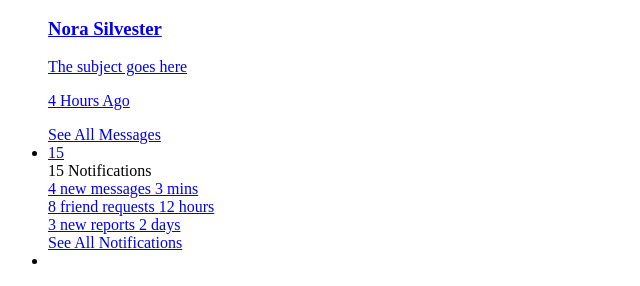
After one commit to jlplautz/algorisoft, a Django app: template templates/header.html in a window 1280 px wide. The commit adds this page. Shown: the part 1795-2081 px from the top of the page, without its empty margins (0-640 px from the left). Run offline with Django 3.2, Linux system fonts and the light colour scheme; the template is opened without the code that fills it, so the values that code supplies are empty.

Commit message:
Integrado com modelo AdminLTE3
close #6

```diff
--- a/core/views.py
+++ b/core/views.py
@@ -21,7 +21,7 @@ def myfirstview(request):
         'name': 'Jorge Plautz',
         'categories': Category.objects.all()
     }
-    return render(request, 'index.html', data)
+    return render(request, 'home.html', data)
 
 
 def mysecondview(request):
--- /dev/null
+++ b/templates/header.html
@@ -0,0 +1,166 @@
+{% load static %}
+  <!-- Navbar -->
+  <nav class="main-header navbar navbar-expand-md navbar-light navbar-white">
+    <div class="container">
+      <a href="../../index3.html" class="navbar-brand">
+        <img src="{% static 'lib/adminlte-3.1.0/img/AdminLTELogo.png' %}">
+        <span class="brand-text font-weight-light">AdminLTE 3</span>
+      </a>
+
+      <button class="navbar-toggler order-1" type="button" data-toggle="collapse" data-target="#navbarCollapse" aria-controls="navbarCollapse" aria-expanded="false" aria-label="Toggle navigation">
+        <span class="navbar-toggler-icon"></span>
+      </button>
+
+      <div class="collapse navbar-collapse order-3" id="navbarCollapse">
+        <!-- Left navbar links -->
+        <ul class="navbar-nav">
+          <li class="nav-item">
+            <a href="index3.html" class="nav-link">Home</a>
+          </li>
+          <li class="nav-item">
+            <a href="#" class="nav-link">Contact</a>
+          </li>
+          <li class="nav-item dropdown">
+            <a id="dropdownSubMenu1" href="#" data-toggle="dropdown" aria-haspopup="true" aria-expanded="false" class="nav-link dropdown-toggle">Dropdown</a>
+            <ul aria-labelledby="dropdownSubMenu1" class="dropdown-menu border-0 shadow">
+              <li><a href="#" class="dropdown-item">Some action </a></li>
+              <li><a href="#" class="dropdown-item">Some other action</a></li>
+
+              <li class="dropdown-divider"></li>
+
+              <!-- Level two dropdown-->
+              <li class="dropdown-submenu dropdown-hover">
+                <a id="dropdownSubMenu2" href="#" role="button" data-toggle="dropdown" aria-haspopup="true" aria-expanded="false" class="dropdown-item dropdown-toggle">Hover for action</a>
+                <ul aria-labelledby="dropdownSubMenu2" class="dropdown-menu border-0 shadow">
+                  <li>
+                    <a tabindex="-1" href="#" class="dropdown-item">level 2</a>
+                  </li>
+
+                  <!-- Level three dropdown-->
+                  <li class="dropdown-submenu">
+                    <a id="dropdownSubMenu3" href="#" role="button" data-toggle="dropdown" aria-haspopup="true" aria-expanded="false" class="dropdown-item dropdown-toggle">level 2</a>
+                    <ul aria-labelledby="dropdownSubMenu3" class="dropdown-menu border-0 shadow">
+                      <li><a href="#" class="dropdown-item">3rd level</a></li>
+                      <li><a href="#" class="dropdown-item">3rd level</a></li>
+                    </ul>
+                  </li>
+                  <!-- End Level three -->
+
+                  <li><a href="#" class="dropdown-item">level 2</a></li>
+                  <li><a href="#" class="dropdown-item">level 2</a></li>
+                </ul>
+              </li>
+              <!-- End Level two -->
+            </ul>
+          </li>
+        </ul>
+
+        <!-- SEARCH FORM -->
+        <form class="form-inline ml-0 ml-md-3">
+          <div class="input-group input-group-sm">
+            <input class="form-control form-control-navbar" type="search" placeholder="Search" aria-label="Search">
+            <div class="input-group-append">
+              <button class="btn btn-navbar" type="submit">
+                <i class="fas fa-search"></i>
+              </button>
+            </div>
+          </div>
+        </form>
+      </div>
+
+      <!-- Right navbar links -->
+      <ul class="order-1 order-md-3 navbar-nav navbar-no-expand ml-auto">
+        <!-- Messages Dropdown Menu -->
+        <li class="nav-item dropdown">
+          <a class="nav-link" data-toggle="dropdown" href="#">
+            <i class="fas fa-comments"></i>
+            <span class="badge badge-danger navbar-badge">3</span>
+          </a>
+          <div class="dropdown-menu dropdown-menu-lg dropdown-menu-right">
+            <a href="#" class="dropdown-item">
+              <!-- Message Start -->
+              <div class="media">
+                <img src="{% static 'lib/adminlte-3.1.0/img/user1-128x128.jpg' %}" alt="User Avatar" class="img-size-50 mr-3 img-circle">
+                <div class="media-body">
+                  <h3 class="dropdown-item-title">
+                    Brad Diesel
+                    <span class="float-right text-sm text-danger"><i class="fas fa-star"></i></span>
+                  </h3>
+                  <p class="text-sm">Call me whenever you can...</p>
+                  <p class="text-sm text-muted"><i class="far fa-clock mr-1"></i> 4 Hours Ago</p>
+                </div>
+              </div>
+              <!-- Message End -->
+            </a>
+            <div class="dropdown-divider"></div>
+            <a href="#" class="dropdown-item">
+              <!-- Message Start -->
+              <div class="media">
+                <img src="{% static 'lib/adminlte-3.1.0/img/user8-128x128.jpg' %}" alt="User Avatar" class="img-size-50 img-circle mr-3">
+                <div class="media-body">
+                  <h3 class="dropdown-item-title">
+                    John Pierce
+                    <span class="float-right text-sm text-muted"><i class="fas fa-star"></i></span>
+                  </h3>
+                  <p class="text-sm">I got your message bro</p>
+                  <p class="text-sm text-muted"><i class="far fa-clock mr-1"></i> 4 Hours Ago</p>
+                </div>
+              </div>
+              <!-- Message End -->
+            </a>
+            <div class="dropdown-divider"></div>
+            <a href="#" class="dropdown-item">
+              <!-- Message Start -->
+              <div class="media">
+                <img src="{% static 'lib/adminlte-3.1.0/img/user3-128x128.jpg' %}" alt="User Avatar" class="img-size-50 img-circle mr-3">
+                <div class="media-body">
+                  <h3 class="dropdown-item-title">
+                    Nora Silvester
+                    <span class="float-right text-sm text-warning"><i class="fas fa-star"></i></span>
+                  </h3>
+                  <p class="text-sm">The subject goes here</p>
+                  <p class="text-sm text-muted"><i class="far fa-clock mr-1"></i> 4 Hours Ago</p>
+                </div>
+              </div>
+              <!-- Message End -->
+            </a>
+            <div class="dropdown-divider"></div>
+            <a href="#" class="dropdown-item dropdown-footer">See All Messages</a>
+          </div>
+        </li>
+        <!-- Notifications Dropdown Menu -->
+        <li class="nav-item dropdown">
+          <a class="nav-link" data-toggle="dropdown" href="#">
+            <i class="far fa-bell"></i>
+            <span class="badge badge-warning navbar-badge">15</span>
+          </a>
+          <div class="dropdown-menu dropdown-menu-lg dropdown-menu-right">
+            <span class="dropdown-header">15 Notifications</span>
+            <div class="dropdown-divider"></div>
+            <a href="#" class="dropdown-item">
+              <i class="fas fa-envelope mr-2"></i> 4 new messages
+              <span class="float-right text-muted text-sm">3 mins</span>
+            </a>
+            <div class="dropdown-divider"></div>
+            <a href="#" class="dropdown-item">
+              <i class="fas fa-users mr-2"></i> 8 friend requests
+              <span class="float-right text-muted text-sm">12 hours</span>
+            </a>
+            <div class="dropdown-divider"></div>
+            <a href="#" class="dropdown-item">
+              <i class="fas fa-file mr-2"></i> 3 new reports
+              <span class="float-right text-muted text-sm">2 days</span>
+            </a>
+            <div class="dropdown-divider"></div>
+            <a href="#" class="dropdown-item dropdown-footer">See All Notifications</a>
+          </div>
+        </li>
+        <li class="nav-item">
+          <a class="nav-link" data-widget="control-sidebar" data-slide="true" href="#" role="button">
+            <i class="fas fa-th-large"></i>
+          </a>
+        </li>
+      </ul>
+    </div>
+  </nav>
+  <!-- /.navbar -->
```
Also changed, not shown: templates/footer.html (added, +11 -0 lines), templates/home.html (added, +55 -0 lines), templates/index.html (+4 -71 lines), .github/workflows/python-app.yml, 2 other files.
